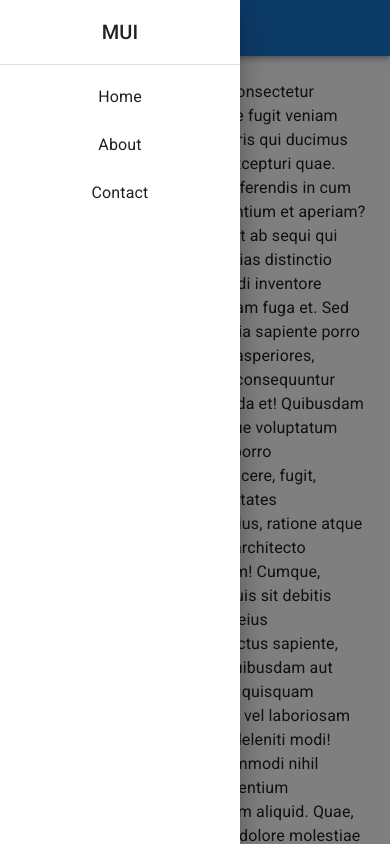
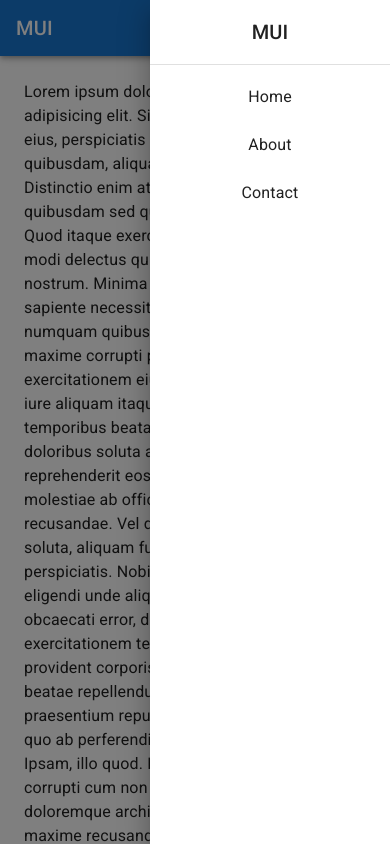
Before and after one commit to BijianWu/react-material-ui-playground, a React (Create React App) app: page / in a window 390 px wide. Both pictures are taken after a click on the button "open drawer". Shown: the top 844 px of the page. Built offline with nearby package versions, Linux system fonts and the light colour scheme.

Commit message:
Update Nav.js

```diff
--- a/src/components/Nav.js
+++ b/src/components/Nav.js
@@ -27,7 +27,8 @@ function Nav(props) {
   };
 
   const drawer = (
-    <Box onClick={handleDrawerToggle} sx={{ textAlign: 'center' }}>
+    <>
+      <Box onClick={handleDrawerToggle} sx={{ textAlign: 'center' }}>
       <Typography variant="h6" sx={{ my: 2 }}>
         MUI
       </Typography>
@@ -42,6 +43,8 @@ function Nav(props) {
         ))}
       </List>
     </Box>
+    </>
+
   );
 
   const container = window !== undefined ? () => window().document.body : undefined;
@@ -51,6 +54,13 @@ function Nav(props) {
       <CssBaseline />
       <AppBar component="nav">
         <Toolbar>
+        <Typography
+            variant="h6"
+            component="div"
+            sx={{ flexGrow: 1, display: { sm: 'block' } }}
+          >
+            MUI
+          </Typography>
           <IconButton
             color="inherit"
             aria-label="open drawer"
@@ -60,13 +70,8 @@ function Nav(props) {
           >
             <MenuIcon />
           </IconButton>
-          <Typography
-            variant="h6"
-            component="div"
-            sx={{ flexGrow: 1, display: { xs: 'none', sm: 'block' } }}
-          >
-            MUI
-          </Typography>
+
+
           <Box sx={{ display: { xs: 'none', sm: 'block' } }}>
             {navItems.map((item) => (
               <Button key={item} sx={{ color: '#fff' }}>
@@ -78,7 +83,7 @@ function Nav(props) {
       </AppBar>
       <Box component="nav">
         <Drawer
-          // anchor={'right'}
+          anchor={'right'}
           container={container}
           variant="temporary"
           open={mobileOpen}
@@ -93,7 +98,9 @@ function Nav(props) {
           }}
         >
           {drawer}
+
         </Drawer>
+
       </Box>
       <Box component="main" sx={{ p: 3 }}>
         <Toolbar />
```
